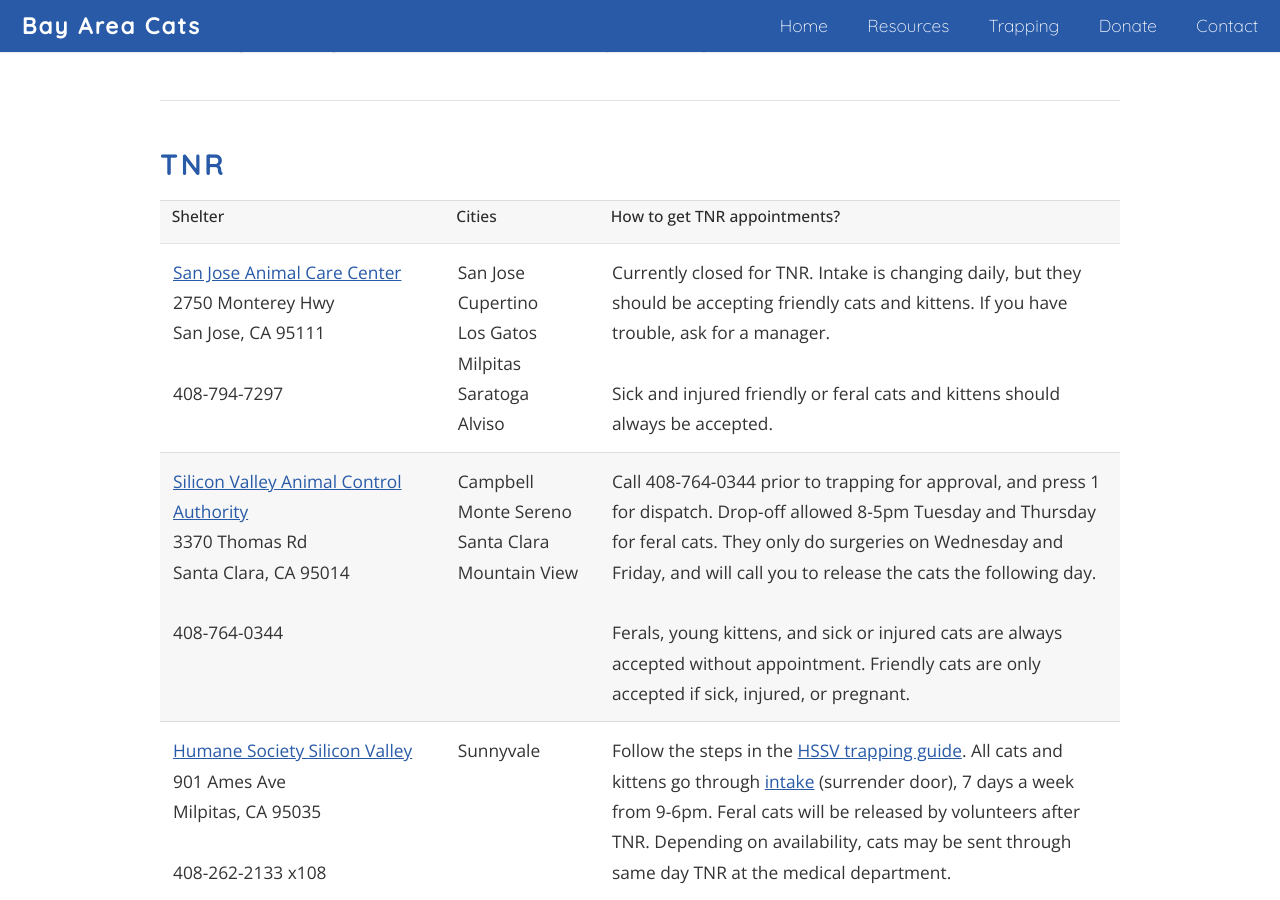
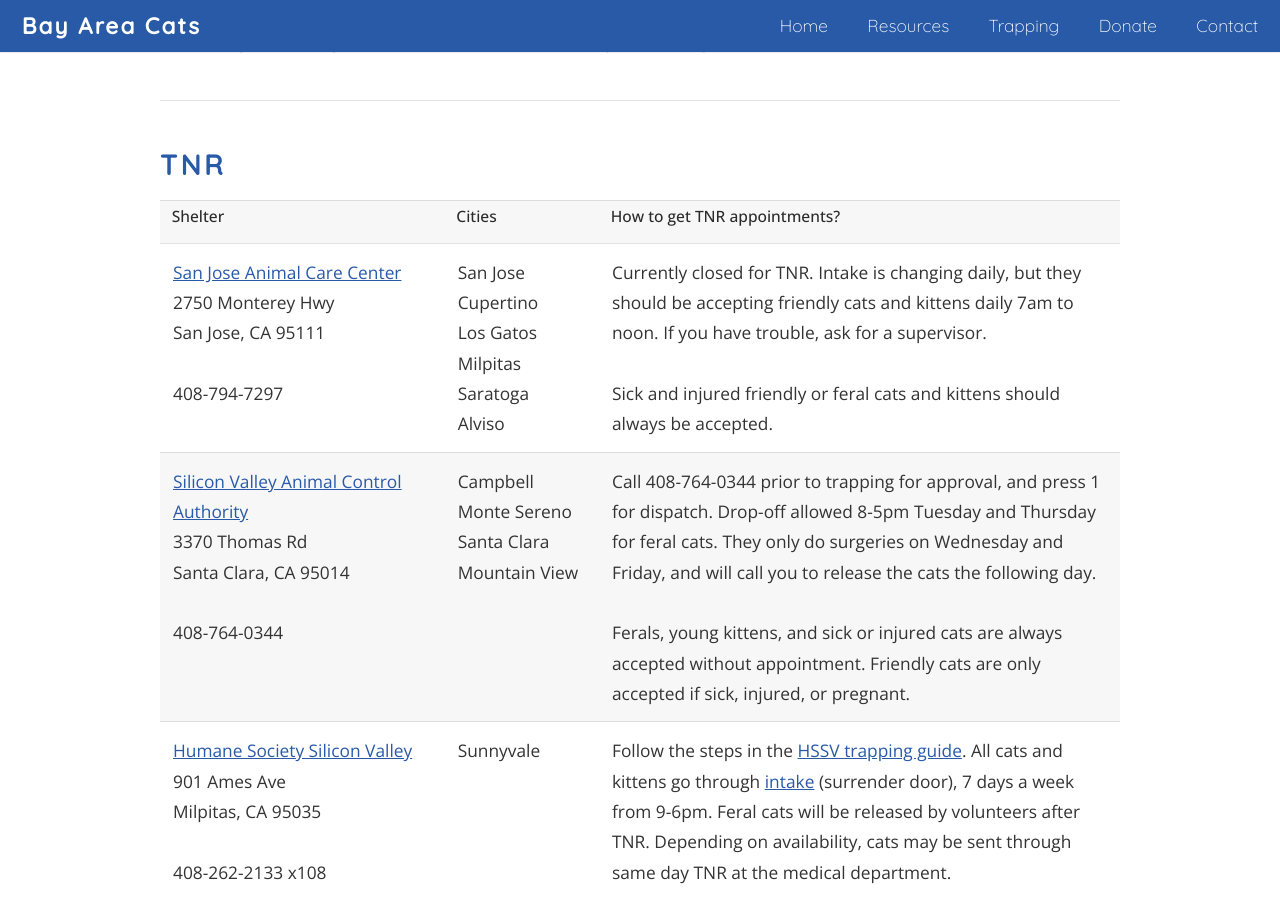
Before and after one commit to sunmeetsingh/bayareacats.github.io, a Jekyll site: the page built from resources.html, in a window 1280 px wide and 900 px high, scrolled down 636 px. Built offline with Jekyll 4.4.1, drawn with Linux system fonts in a browser that asks for light colours.

Commit message:
Update TNR rules

```diff
--- a/resources.html
+++ b/resources.html
@@ -67,7 +67,7 @@
                     Saratoga<br/>
                     Alviso
                     </td>
-                    <td>Currently closed for TNR. Intake is changing daily, but they should be accepting friendly cats and kittens. If you have trouble, ask for a manager. <br/><br/>
+                    <td>Currently closed for TNR. Intake is changing daily, but they should be accepting friendly cats and kittens daily 7am to noon. If you have trouble, ask for a supervisor. <br/><br/>
 
                         Sick and injured friendly or feral cats and kittens should always be accepted.
 
```
